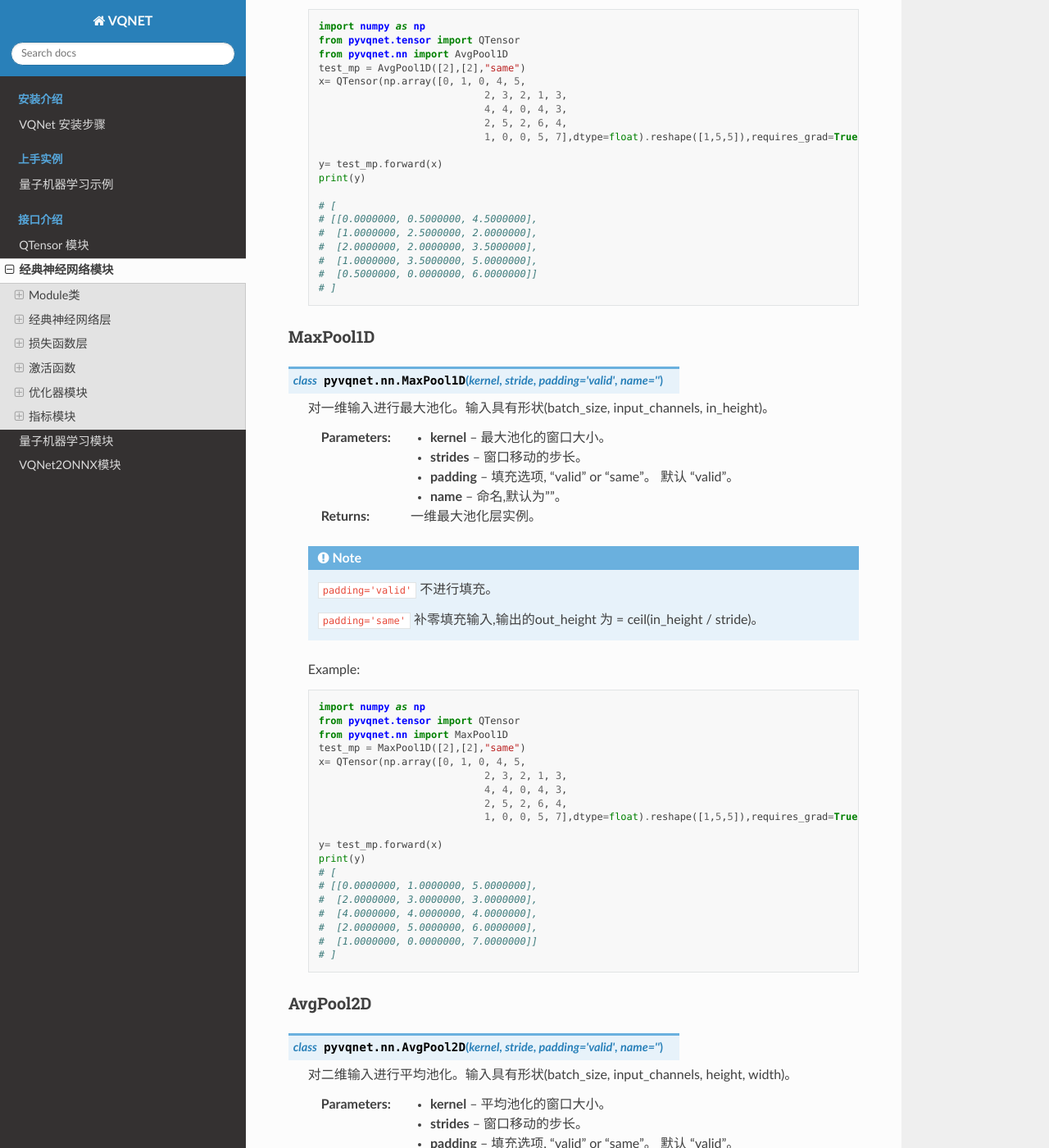
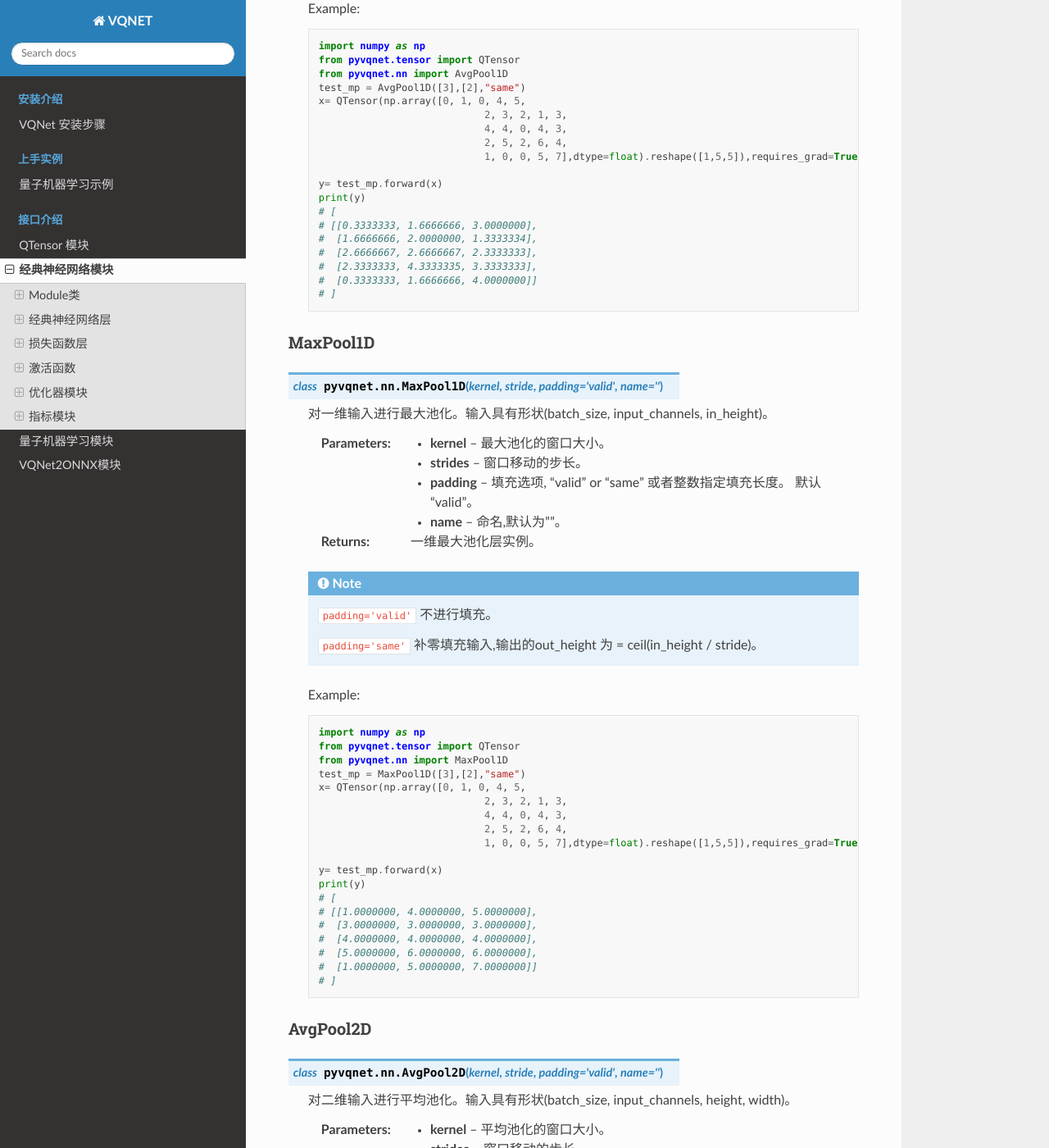
Before and after one commit to OriginQ/VQNET2.0-tutorial, a Sphinx documentation site: the page built from source/rst/nn.rst, in a window 1280 px wide and 1400 px high, scrolled down 7648 px. Shown: the whole window at 82% size. Built offline with Sphinx 7.4.7 and the Read the Docs theme 2.0.0, drawn with Linux system fonts in a browser that asks for light colours; some of the changed text lies outside the part shown.

Commit message:
[ref] ref onnxcsv ,ref pooling api and examples, ref qnn typo

```diff
--- a/source/rst/images/onnxsupport.csv
+++ b/source/rst/images/onnxsupport.csv
@@ -1,4 +1,4 @@
-算子,算子,算子
+operator,operator,operator
 ones,floor,nonzero
 ons_like,ceil,isfinite
 full,round,isinf
--- a/source/rst/nn.rst
+++ b/source/rst/nn.rst
@@ -358,7 +358,7 @@
 
     :param kernel: 平均池化的窗口大小。
     :param strides: 窗口移动的步长。
-    :param padding: 填充选项, "valid" or "same"。 默认 "valid"。
+    :param padding: 填充选项, "valid" or "same" 或者整数指定填充长度。 默认 "valid"。
     :param name: 命名,默认为""。
     :return: 一维平均池化层实例。
 
@@ -372,7 +372,7 @@
         import numpy as np
         from pyvqnet.tensor import QTensor
         from pyvqnet.nn import AvgPool1D
-        test_mp = AvgPool1D([2],[2],"same")
+        test_mp = AvgPool1D([3],[2],"same")
         x= QTensor(np.array([0, 1, 0, 4, 5,
                                     2, 3, 2, 1, 3,
                                     4, 4, 0, 4, 3,
@@ -381,13 +381,12 @@
 
         y= test_mp.forward(x)
         print(y)
-
-        # [
-        # [[0.0000000, 0.5000000, 4.5000000],
-        #  [1.0000000, 2.5000000, 2.0000000],
-        #  [2.0000000, 2.0000000, 3.5000000],
-        #  [1.0000000, 3.5000000, 5.0000000],
-        #  [0.5000000, 0.0000000, 6.0000000]]
+        # [
+        # [[0.3333333, 1.6666666, 3.0000000],
+        #  [1.6666666, 2.0000000, 1.3333334],
+        #  [2.6666667, 2.6666667, 2.3333333],
+        #  [2.3333333, 4.3333335, 3.3333333],
+        #  [0.3333333, 1.6666666, 4.0000000]]
         # ]
 
 
@@ -400,7 +399,7 @@
 
     :param kernel: 最大池化的窗口大小。
     :param strides: 窗口移动的步长。
-    :param padding: 填充选项, "valid" or "same"。 默认 "valid"。
+    :param padding: 填充选项, "valid" or "same" 或者整数指定填充长度。 默认 "valid"。
     :param name: 命名,默认为""。
 
     :return: 一维最大池化层实例。
@@ -415,7 +414,7 @@
         import numpy as np
         from pyvqnet.tensor import QTensor
         from pyvqnet.nn import MaxPool1D
-        test_mp = MaxPool1D([2],[2],"same")
+        test_mp = MaxPool1D([3],[2],"same")
         x= QTensor(np.array([0, 1, 0, 4, 5,
                                     2, 3, 2, 1, 3,
                                     4, 4, 0, 4, 3,
@@ -425,11 +424,11 @@
         y= test_mp.forward(x)
         print(y)
         # [
-        # [[0.0000000, 1.0000000, 5.0000000],
-        #  [2.0000000, 3.0000000, 3.0000000],
+        # [[1.0000000, 4.0000000, 5.0000000],
+        #  [3.0000000, 3.0000000, 3.0000000],
         #  [4.0000000, 4.0000000, 4.0000000],
-        #  [2.0000000, 5.0000000, 6.0000000],
-        #  [1.0000000, 0.0000000, 7.0000000]]
+        #  [5.0000000, 6.0000000, 6.0000000],
+        #  [1.0000000, 5.0000000, 7.0000000]]
         # ]
 
 
@@ -442,7 +441,7 @@
 
     :param kernel: 平均池化的窗口大小。
     :param strides: 窗口移动的步长。
-    :param padding: 填充选项, "valid" or "same"。 默认 "valid"。
+    :param padding: 填充选项, "valid" or "same" 或包含2个整数的元组，整数为两个维度上的填充长度。 默认 "valid"。
     :param name: 命名,默认为""。
 
     :return: 二维平均池化层实例。
@@ -457,7 +456,7 @@
         import numpy as np
         from pyvqnet.tensor import QTensor
         from pyvqnet.nn import AvgPool2D
-        test_mp = AvgPool2D([2,2],[2,2],"same")
+        test_mp = AvgPool2D([2,2],[2,2],"valid")
         x= QTensor(np.array([0, 1, 0, 4, 5,
                                     2, 3, 2, 1, 3,
                                     4, 4, 0, 4, 3,
@@ -467,9 +466,8 @@
         y= test_mp.forward(x)
         print(y)
         # [
-        # [[[0.0000000, 0.2500000, 2.2500000],
-        #  [1.5000000, 2.2500000, 2.7500000],
-        #  [0.7500000, 1.7500000, 5.5000000]]]
+        # [[[1.5000000, 1.7500000],
+        #  [3.7500000, 3.0000000]]]
         # ]
 
 
@@ -482,7 +480,7 @@
 
     :param kernel: 最大池化的窗口大小。
     :param strides: 窗口移动的步长。
-    :param padding: 填充选项, "valid" or "same"。 默认 "valid"。
+    :param padding: 填充选项, "valid" or "same"  或包含2个整数的元组，整数为两个维度上的填充长度。 默认 "valid"。
     :param name: 命名,默认为""。
 
     :return: 二维最大池化层实例。
@@ -498,7 +496,7 @@
         import numpy as np
         from pyvqnet.tensor import QTensor
         from pyvqnet.nn import MaxPool2D
-        test_mp = MaxPool2D([2,2],[2,2],"same")
+        test_mp = MaxPool2D([2,2],[2,2],"valid")
         x= QTensor(np.array([0, 1, 0, 4, 5,
                                     2, 3, 2, 1, 3,
                                     4, 4, 0, 4, 3,
@@ -509,9 +507,8 @@
         print(y)
 
         # [
-        # [[[0.0000000, 1.0000000, 5.0000000],
-        #  [4.0000000, 4.0000000, 4.0000000],
-        #  [2.0000000, 5.0000000, 7.0000000]]]
+        # [[[3.0000000, 4.0000000],
+        #  [5.0000000, 6.0000000]]]
         # ]
 
 
--- a/source/rst/qnn.rst
+++ b/source/rst/qnn.rst
@@ -1147,7 +1147,7 @@
     :param machine: 使用pyqpanda 申请的量子虚拟机。
     :param num_repetitions_input: 在子模块中对输入进行编码的重复次数。
     :param depth_input: 输入数据的特征维度。
-    :param num_unitary_layers: 每个子模块中变分量子门的重复字数。
+    :param num_unitary_layers: 每个子模块中变分量子门的重复次数。
     :param num_repetitions: 子模块的重复次数。
 
     Example::
```
